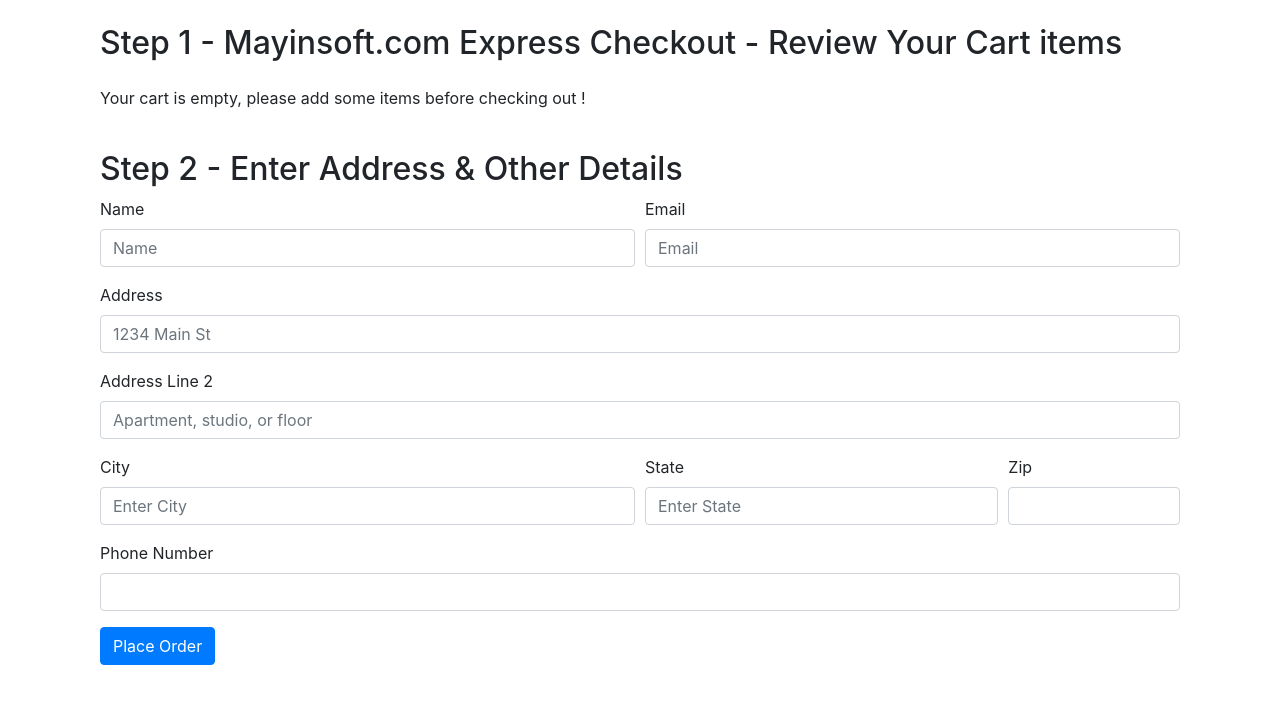
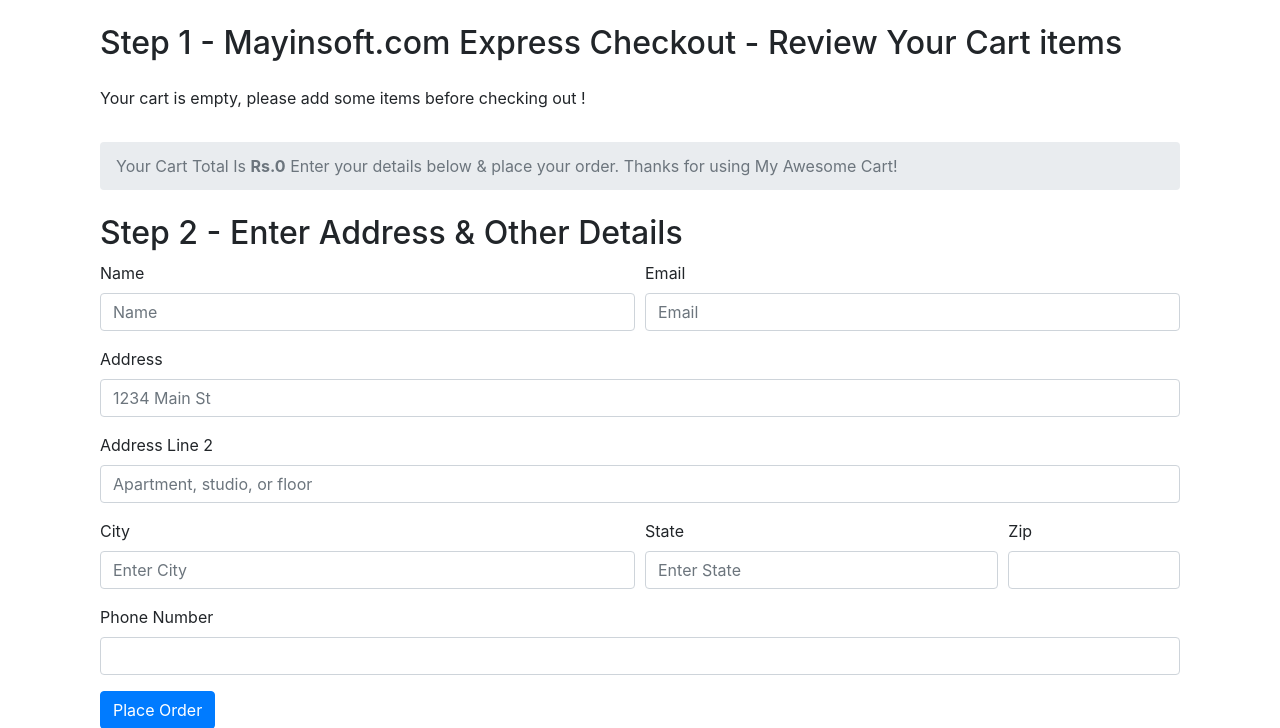
Before and after one commit to anujaandge/DjangoExample, a Django app: page /shop/checkout in a window 1280 px wide. Shown: the part 56-784 px from the top of the page. Before the commit the page ends 721 px from the top, so only its background shows below. Run offline with Django 5.2, Linux system fonts and the light colour scheme; some libraries are stand-ins or nearby versions.

Commit message:
total price added

```diff
--- a/ECommerse/EShop/shop/templates/shop/checkout.html
+++ b/ECommerse/EShop/shop/templates/shop/checkout.html
@@ -7,6 +7,11 @@
     <div class="my-4">
       <ul class="list-group" id="items">
       </ul>
+      <nav aria-label="breadcrumb">
+        <ol class="breadcrumb mt-3">
+            <li class="breadcrumb-item active" aria-current="page">Your Cart Total Is <b>Rs.<span id="totalPrice"></b>  </span>Enter your details below & place your order. Thanks for using My Awesome Cart!</li>
+        </ol>
+    </nav>
     </div>
   </div>
 
@@ -75,6 +80,7 @@
 
     function renderCart() {
         var sum = 0;
+        var totalPrice = 0;
         if ($.isEmptyObject(cart)) {
         // If object is empty
             mystr = "<p>Your cart is empty, please add some items before checking out ! </p>"
@@ -84,7 +90,9 @@
             for (item in cart){
                 let name = cart[item][1];
                 let  qty = cart[item][0];
+                let itemPrice = cart[item][2];
                 sum = sum + qty;
+                totalPrice = totalPrice + qty * itemPrice
                 mystr=`<li class="list-group-item d-flex justify-content-between align-items-center">
                           ${name}
                         <div >
@@ -97,6 +105,7 @@
             }
         }
         document.getElementById('cart').innerHTML = sum;
+        document.getElementById('totalPrice').innerHTML = totalPrice;
 
 
     }
@@ -117,7 +126,7 @@
             localStorage.setItem('cart', JSON.stringify(cart));
             $(`#val-${item}`).text(cart[item] ? cart[item][0] : 0); // Update quantity directly
             updateCartSum();
-
+            updateTotalPrice()
         });
 
         // Event delegation for plus button
@@ -129,6 +138,7 @@
             localStorage.setItem('cart', JSON.stringify(cart));
             $(`#val-${item}`).text(cart[item][0]); // Update quantity directly
             updateCartSum();
+            updateTotalPrice()
 
         });
         // Function to update the total cart count
@@ -139,6 +149,13 @@
             }
             document.getElementById('cart').innerHTML = sum;
         }
+        function updateTotalPrice(){
+            let totalPrice = 0;
+            for(let item in cart) {
+                totalPrice +=cart[item][0]* cart[item][2];
+            }
+            document.getElementById('totalPrice').innerHTML = totalPrice;
+        }
     });
    $('#itemsJson').val(JSON.stringify(cart));
    {% if thank %}
```
